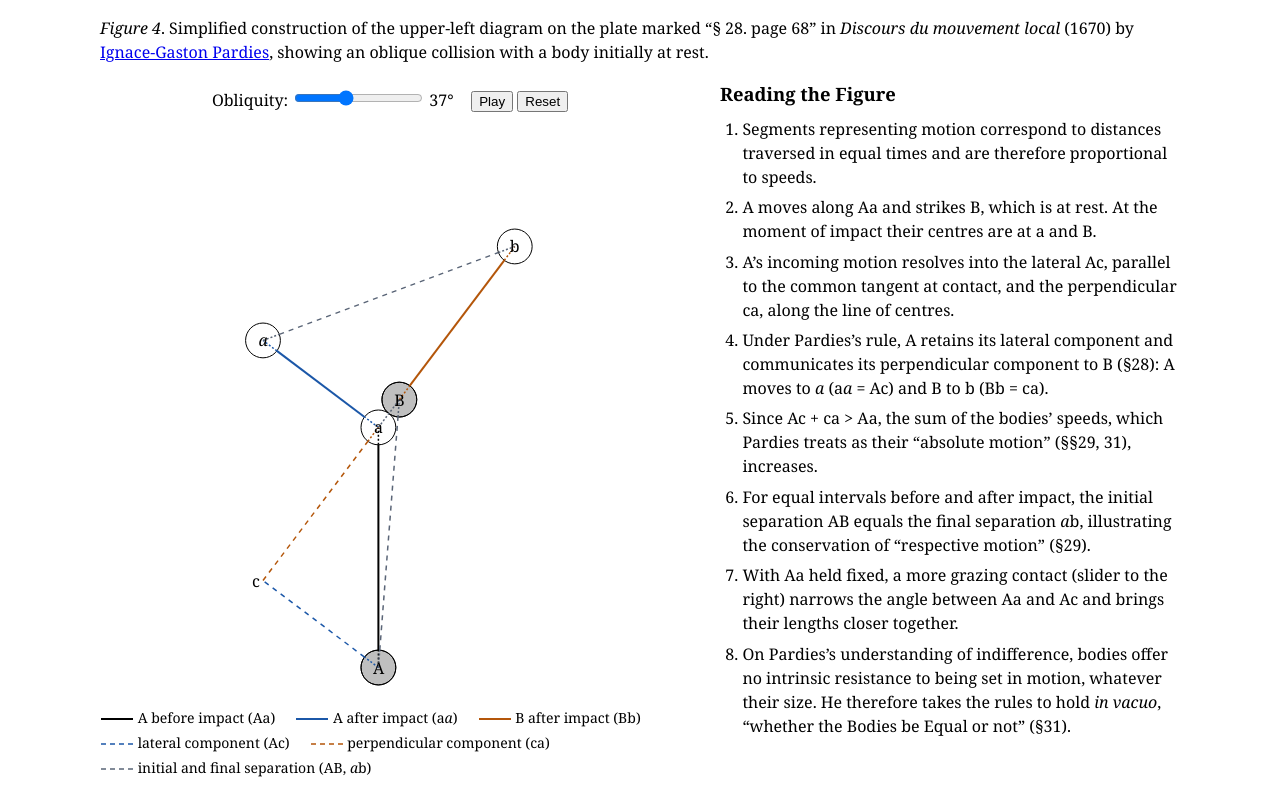
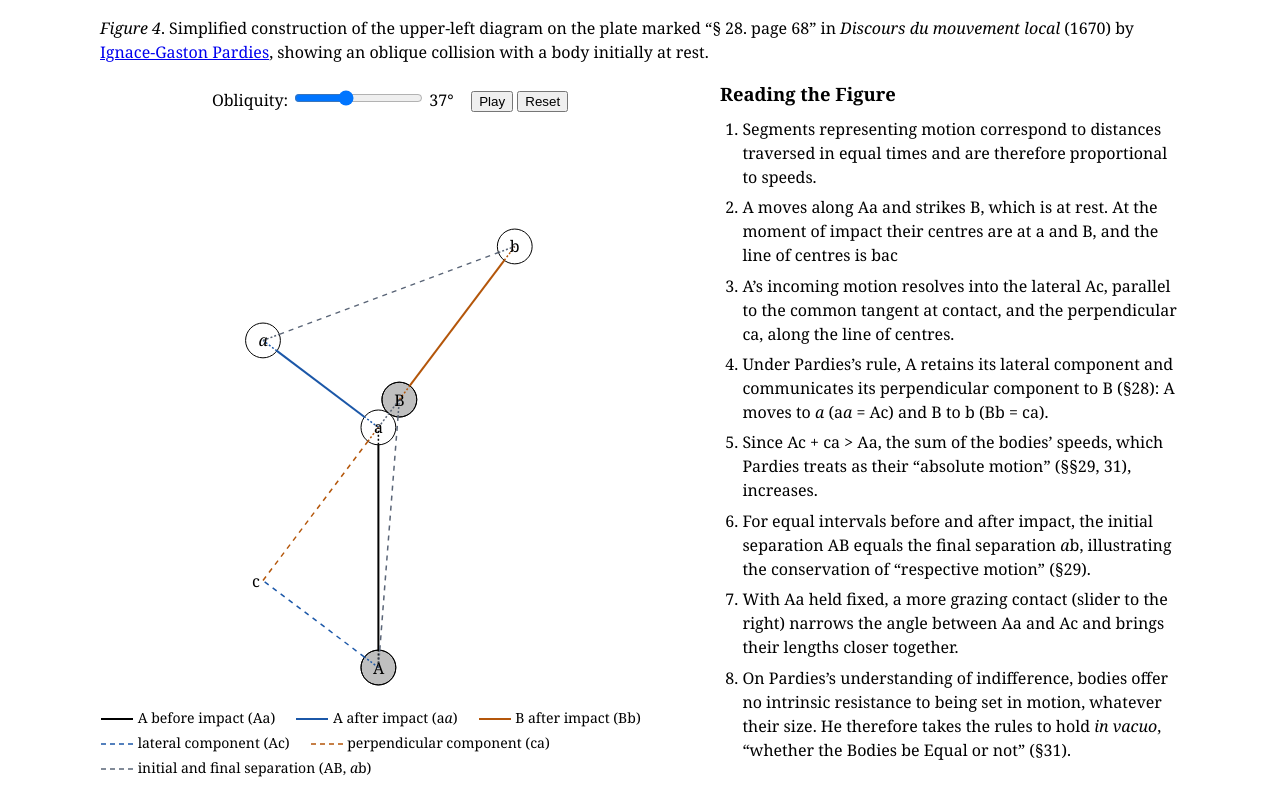
Before and after one commit to OdedZrachia/Oblique_Impact, a plain HTML site: page fig4.html in a window 1280 px wide. Drawn offline with Linux system fonts and the light colour scheme.

Commit message:
Update fig4.html

```diff
--- a/fig4.html
+++ b/fig4.html
@@ -42,7 +42,7 @@ body { font-family: Georgia, 'Times New Roman', serif; line-height: 1.5; margin:
 <h2>Reading the Figure</h2>
 <ol>
 <li>Segments representing motion correspond to distances traversed in equal times and are therefore proportional to speeds.</li>
-<li>A moves along Aa and strikes B, which is at rest. At the moment of impact their centres are at a and B.</li>
+<li>A moves along Aa and strikes B, which is at rest. At the moment of impact their centres are at a and B, and the line of centres is bac</li>
 <li>A’s incoming motion resolves into the lateral Ac, parallel to the common tangent at contact, and the perpendicular ca, along the line of centres.</li>
 <li>Under Pardies’s rule, A retains its lateral component and communicates its perpendicular component to B (§28): A moves to <i>a</i> (a<i>a</i> = Ac) and B to b (Bb = ca).</li>
 <li>Since Ac + ca &gt; Aa, the sum of the bodies’ speeds, which Pardies treats as their “absolute motion” (§§29, 31), increases.</li>
```
